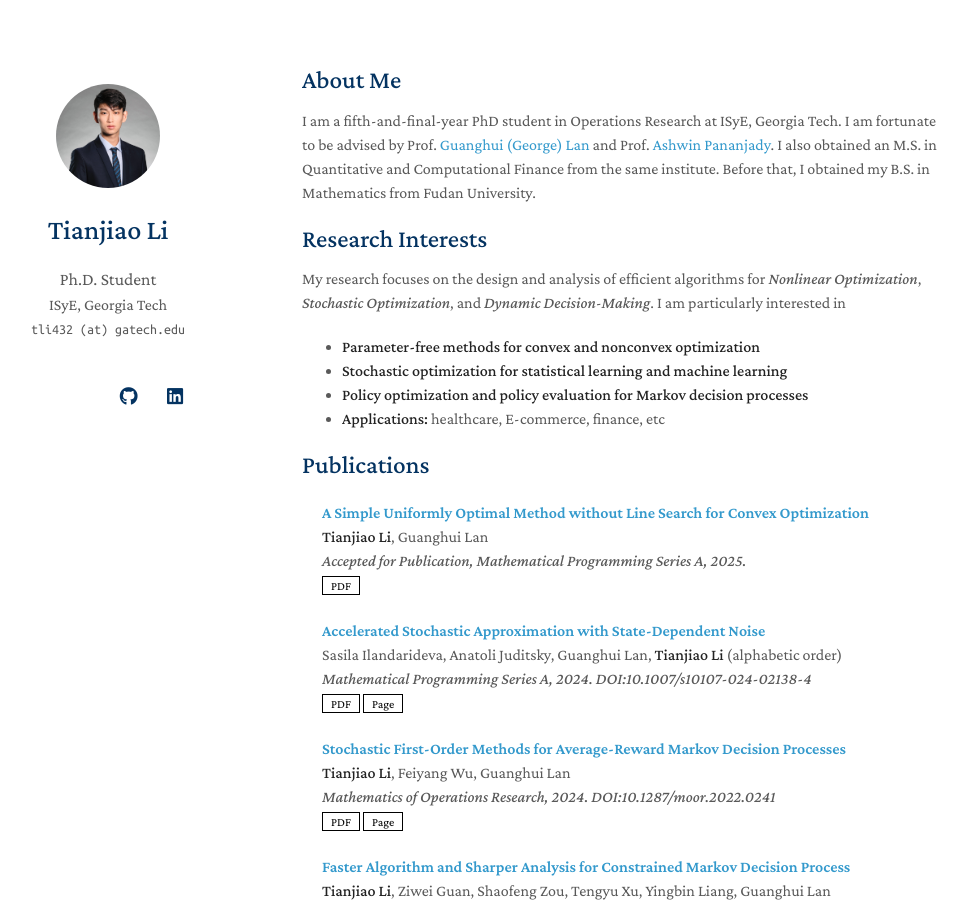
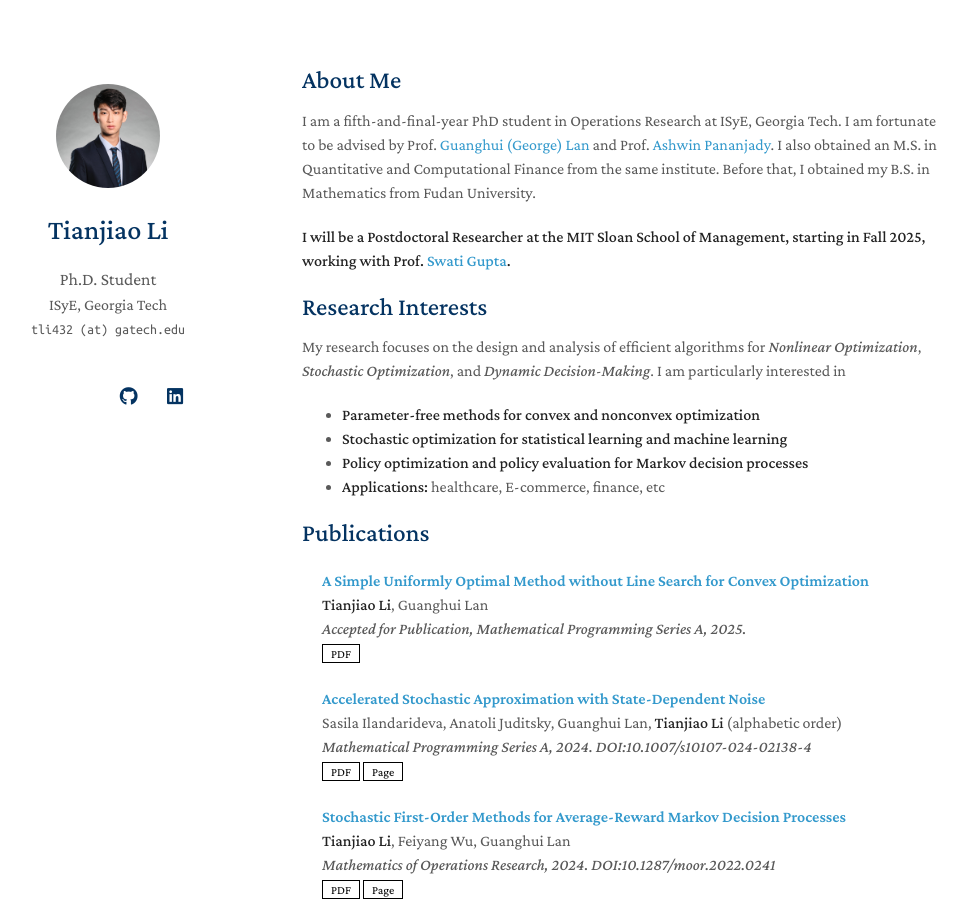
Before and after one commit to tli432/tli432.github.io, a Jekyll site: the page built from index.md, in a window 1280 px wide and 900 px high. Shown: the whole window, without its empty margins (168-1135 px from the left). Built offline with Jekyll 4.4.1, drawn with Linux system fonts in a browser that asks for light colours; nearby versions of some CDN libraries; a style sheet for code colours, icons or effects is not loaded; our own code applies the rules of GitHub Pages for plain Markdown files.

Commit message:
Update index.md

```diff
--- a/index.md
+++ b/index.md
@@ -5,6 +5,8 @@ layout: homepage
 ## About Me
 
 I am a fifth-and-final-year PhD student in Operations Research at ISyE, Georgia Tech. I am fortunate to be advised by Prof. [Guanghui (George) Lan](https://sites.gatech.edu/guanghui-lan/) and Prof. [Ashwin Pananjady](https://sites.gatech.edu/ashwin-pananjady/). I also obtained an M.S. in Quantitative and Computational Finance from the same institute. Before that, I obtained my B.S. in Mathematics from Fudan University.
+
+**I will be a Postdoctoral Researcher at the MIT Sloan School of Management, starting in Fall 2025, working with Prof. [Swati Gupta](https://swatigupta.tech/).**
 
 
 ## Research Interests
```
